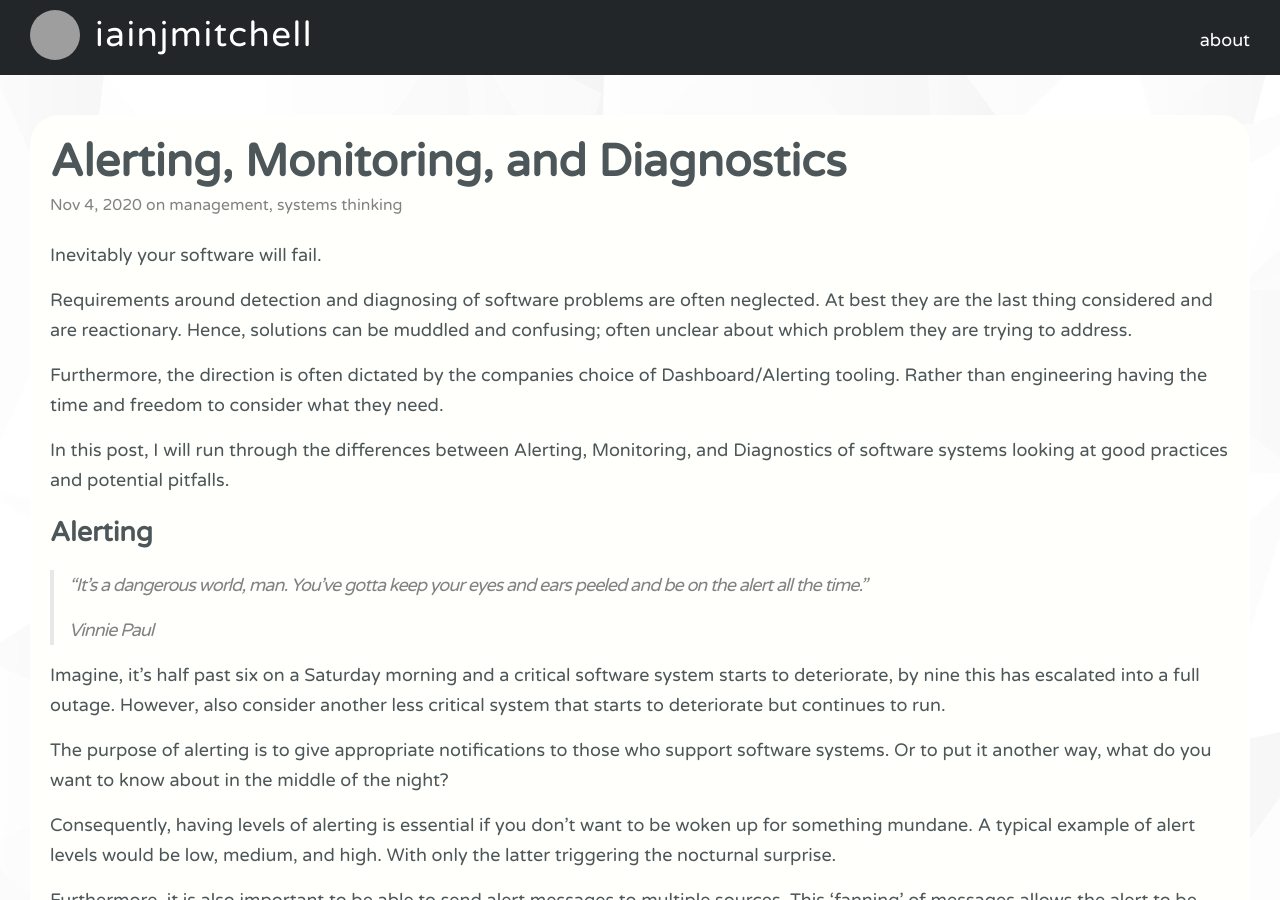
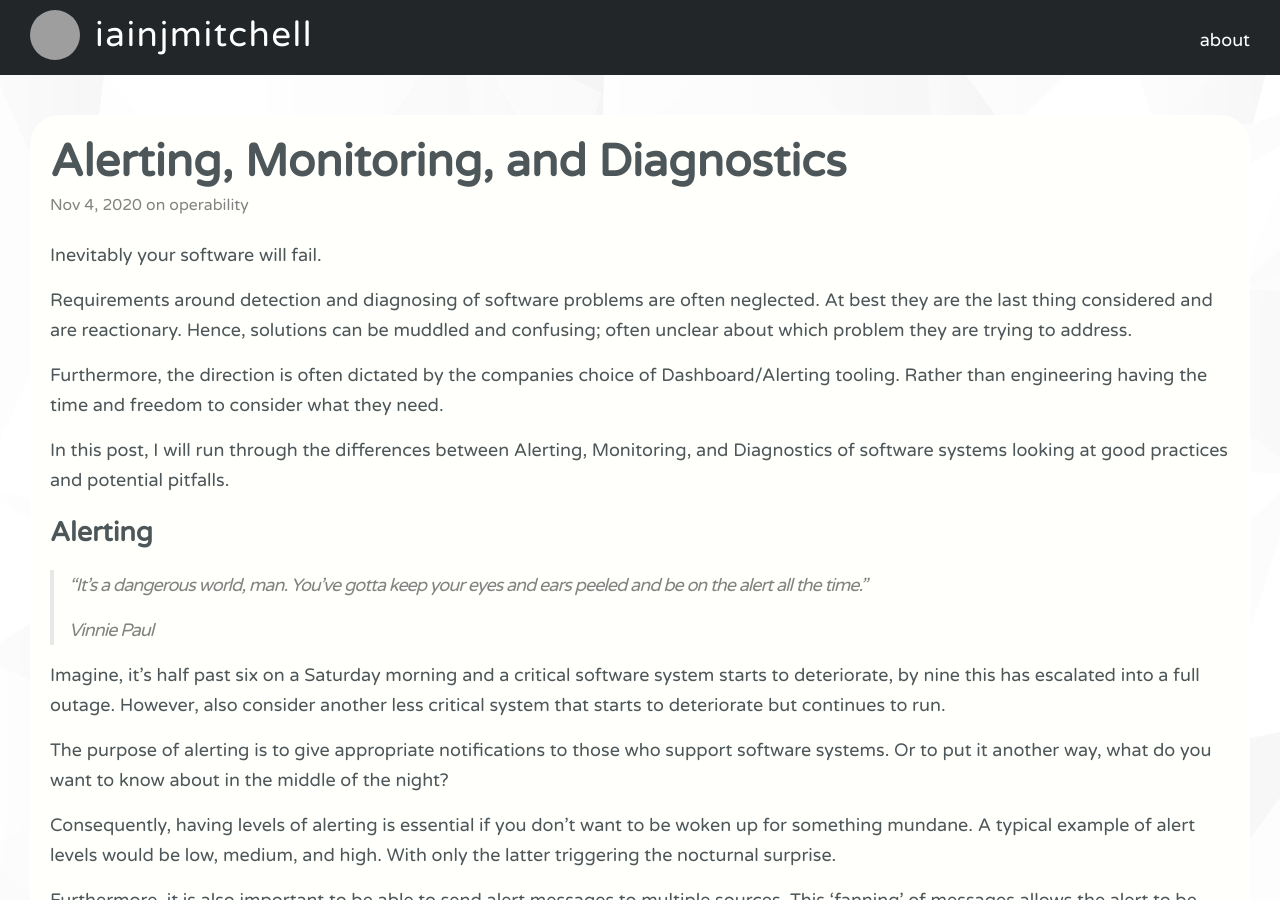
Before and after one commit to iainjmitchell/iainjmitchell.github.io, a Jekyll site: the page built from _posts/2020-11-04-alerting-monitoring-diagnostics.markdown, in a window 1280 px wide and 900 px high. Built offline with Jekyll 4.4.1, drawn with Linux system fonts in a browser that asks for light colours; comment, search, counter and statistics services are not loaded; grey boxes are pictures that could not be loaded.

Commit message:
post on alerting, monitoring, and diagnostics

```diff
--- a/_posts/2020-11-04-alerting-monitoring-diagnostics.markdown
+++ b/_posts/2020-11-04-alerting-monitoring-diagnostics.markdown
@@ -2,7 +2,7 @@
 layout: post
 title:  "Alerting, Monitoring, and Diagnostics"
 date:   2020-11-04 09:00:00
-categories: management, systems thinking
+categories: operability
 description: Examination of the differences and approaches to Alerting, Monitoring, and Diagnostics for software systems
 ---
 
```
